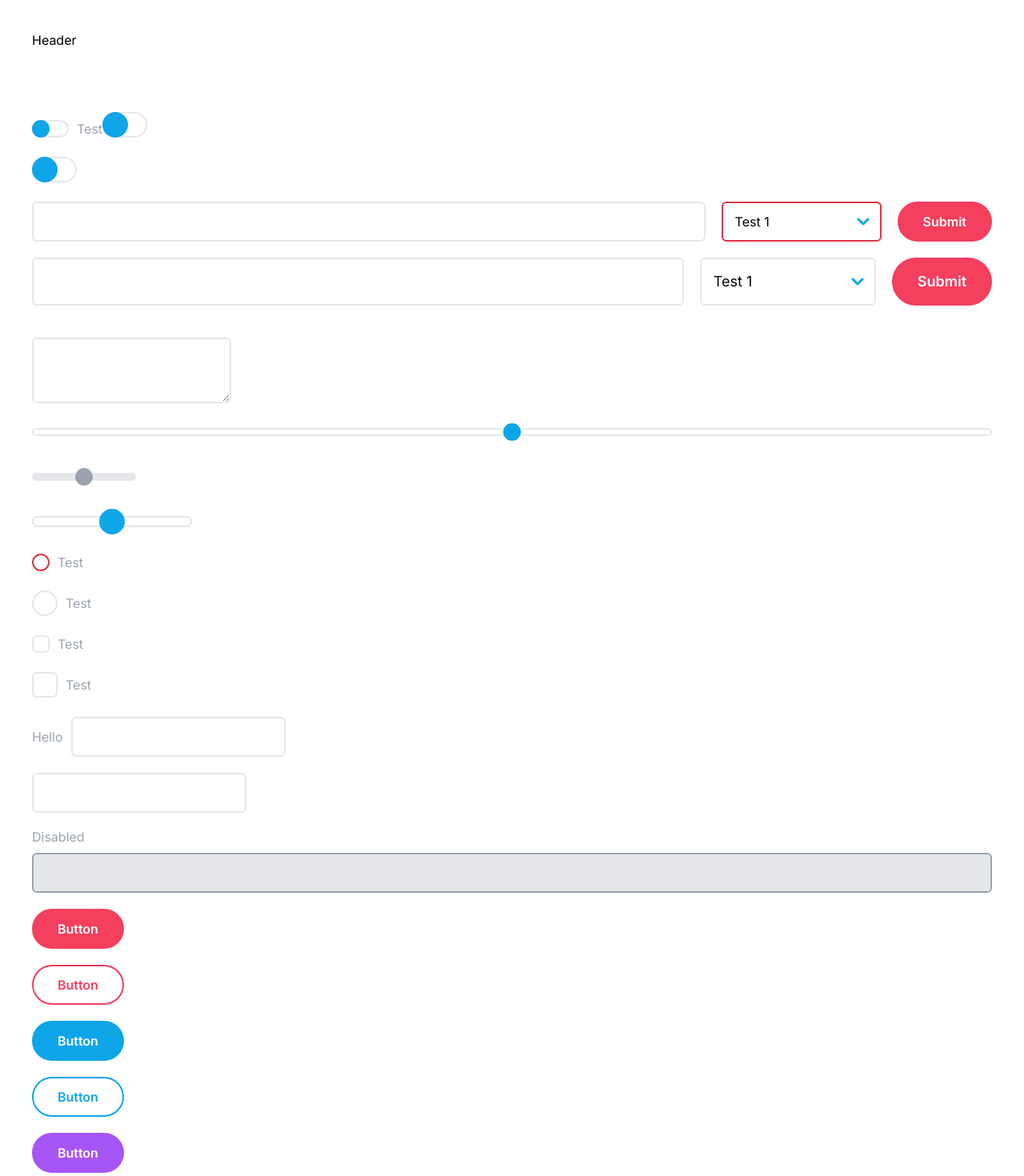
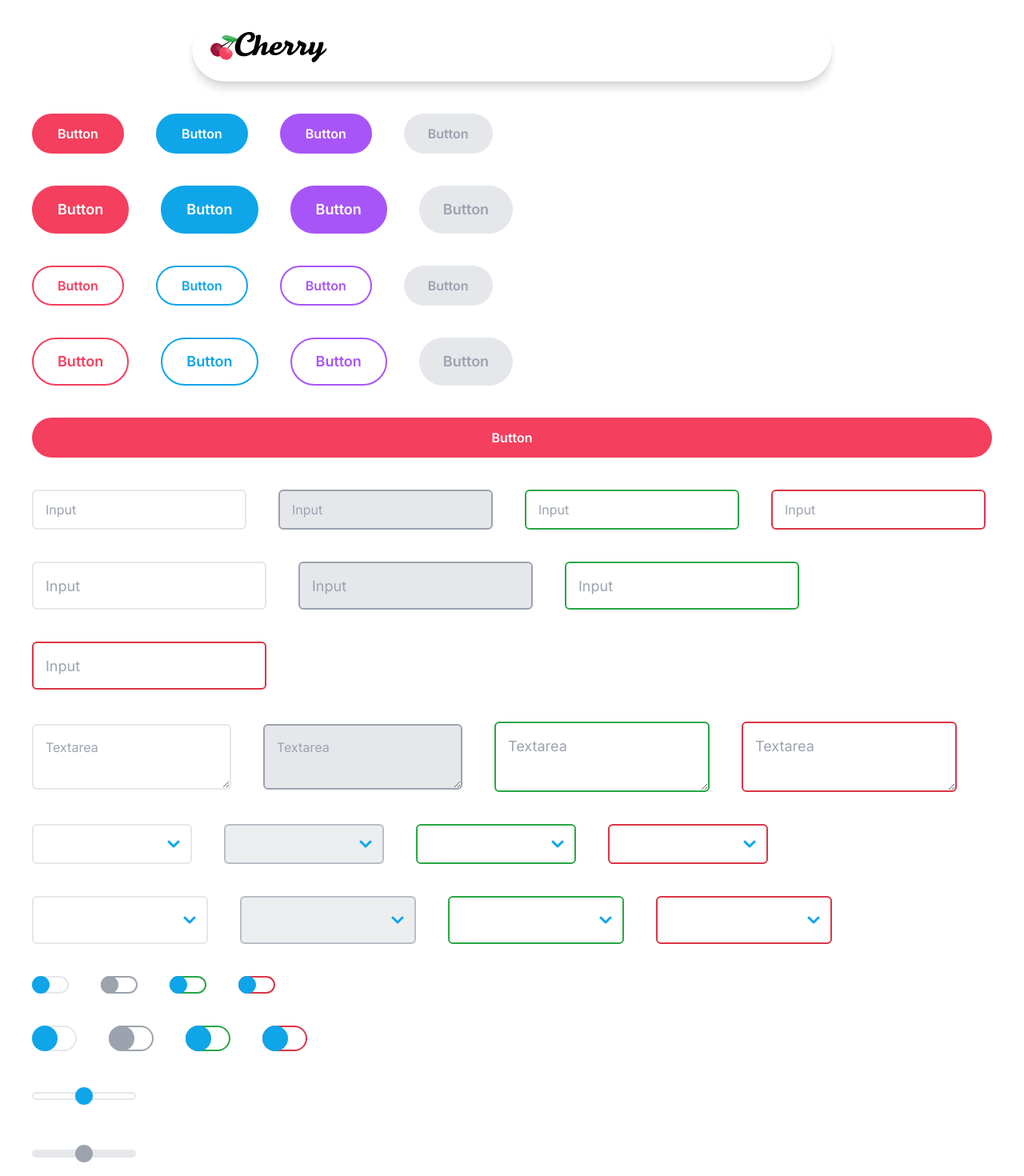
Before and after one commit to cherry-design-system/styled-components, a Next.js app: page / in a window 1280 px wide. Shown: the top 1470 px of the page at 80% size. Built offline with nearby package versions, Linux system fonts and the light colour scheme.

Commit message:
feat: space component

```diff
--- a/src/app/components/cherry/input.tsx
+++ b/src/app/components/cherry/input.tsx
@@ -224,7 +224,7 @@ const StyledRadioCheckboxInput = styled.input<InputProps>`
 function Input({ ...props }: InputProps) {
 	if (props.type === "checkbox" || props.type === "radio") {
 		return (
-			<StyledInputWrapper $fullWidth type={props.type}>
+			<StyledInputWrapper $fullWidth={props.$fullWidth} type={props.type}>
 				<StyledIconWrapper>
 					<StyledRadioCheckboxInput {...props} />
 					{!props.disabled && props.type === "checkbox" ? (
@@ -241,7 +241,7 @@ function Input({ ...props }: InputProps) {
 	}
 
 	return (
-		<StyledInputWrapper $fullWidth type={props.type}>
+		<StyledInputWrapper $fullWidth={props.$fullWidth} type={props.type}>
 			{props.$label && (
 				<StyledLabel htmlFor={props.id}>{props.$label}</StyledLabel>
 			)}
--- a/src/app/components/cherry/space.tsx
+++ b/src/app/components/cherry/space.tsx
@@ -29,121 +29,66 @@ const styles = ($size: number | "none", $horizontal: boolean) =>
 		  `;
 
 const StyledSpace = styled.span<SpaceProps>`
-	${({ $horizontal, $size, $xs, $sm, $md, $lg, $xl, $xxl, $xxxl }) => `
-		${$size && styles($size, $horizontal || false)};
-		${$size === "none" && `display: none;`};
-		${
+	${({ $xs, $horizontal }) =>
 		$xs &&
 		`
 			${mq("xs")} {
-				${$size && styles($xs, $horizontal || false)};
+				${styles($xs, $horizontal || false)};
+				${$xs === "none" && `display: none;`};
 			}
-		`
-		};
-		${
-			$xs === "none" &&
-			`
-			${mq("xs")} {
-				display: none;
-			}
-		`
-		};
-		${
+		`};
+	${({ $sm, $horizontal }) =>
 		$sm &&
 		`
 			${mq("sm")} {
-				${$size && styles($sm, $horizontal || false)};
+				${styles($sm, $horizontal || false)};
+				${$sm === "none" && `display: none;`};
 			}
-		`
-		};
-		${
-			$sm === "none" &&
-			`
-			${mq("sm")} {
-				display: none;
-			}
-		`
-		};
-		${
+		`};
+	${({ $md, $horizontal }) =>
 		$md &&
 		`
 			${mq("md")} {
-				${$size && styles($md, $horizontal || false)};
+				${styles($md, $horizontal || false)};
+				${$md === "none" && `display: none;`};
 			}
-		`
-		};
-		${
-			$md === "none" &&
-			`
-			${mq("md")} {
-				display: none;
-			}
-		`
-		};
-		${
+		`};
+	${({ $lg, $horizontal }) =>
 		$lg &&
 		`
 			${mq("lg")} {
-				${$size && styles($lg, $horizontal || false)};
+				${styles($lg, $horizontal || false)};
+				${$lg === "none" && `display: none;`};
 			}
-		`
-		};
-		${
-			$lg === "none" &&
-			`
-			${mq("lg")} {
-				display: none;
-			}
-		`
-		};
-		${
+		`};
+	${({ $xl, $horizontal }) =>
 		$xl &&
 		`
 			${mq("xl")} {
-				${$size && styles($xl, $horizontal || false)};
+				${styles($xl, $horizontal || false)};
+				${$xl === "none" && `display: none;`};
 			}
-		`
-		};
-		${
-			$xl === "none" &&
-			`
-			${mq("xl")} {
-				display: none;
-			}
-		`
-		};
-		${
+		`};
+	${({ $xxl, $horizontal }) =>
 		$xxl &&
 		`
 			${mq("xxl")} {
-				${$size && styles($xxl, $horizontal || false)};
+				${styles($xxl, $horizontal || false)};
+				${$xxl === "none" && `display: none;`};
 			}
-		`
-		};
-		${
-			$xxl === "none" &&
-			`
-			${mq("xxl")} {
-				display: none;
-			}
-		`
-		};
-		${
+		`};
+	${({ $xxxl, $horizontal }) =>
 		$xxxl &&
 		`
 			${mq("xxxl")} {
-				${$size && styles($xxxl, $horizontal || false)};
+				${styles($xxxl, $horizontal || false)};
+				${$xxxl === "none" && `display: none;`};
 			}
-		`
-		};
-		${
-			$xxxl === "none" &&
-			`
-			${mq("xxxl")} {
-				display: none;
-			}
-		`
-		};
+		`};
+
+	${({ $horizontal, $size }) => `
+		${$size && styles($size, $horizontal || false)};
+		${$size === "none" && `display: none;`};
 	`}
 `;
 
--- a/src/app/components/header.tsx
+++ b/src/app/components/header.tsx
@@ -1,10 +1,44 @@
+"use client";
 import React from "react";
-import { Container } from "./cherry/container";
+import styled from "styled-components";
+import Link from "next/link";
+import Image from "next/image";
+import { Theme, mq } from "@/app/theme";
+import { Container } from "@/app/components/cherry/container";
 
-export default async function Header() {
+const StyledHeader = styled.header<{ theme: Theme }>`
+	background: ${({ theme }) => theme.colors.light};
+	border-radius: 100px;
+	max-width: calc(100% - 40px);
+	margin: auto auto 20px;
+	position: sticky;
+	top: 20px;
+	z-index: 100;
+	box-shadow:
+		0px 10px 10px 0px rgba(0, 0, 0, 0.1),
+		0px 4px 4px 0px rgba(0, 0, 0, 0.05),
+		0px 1px 0px 0px rgba(0, 0, 0, 0.05);
+
+	${mq("lg")} {
+		max-width: 800px;
+	}
+`;
+
+export default function Header() {
 	return (
-		<header>
-			<Container $fluid>Header</Container>
-		</header>
+		<>
+			<StyledHeader>
+				<Container $padding="20px">
+					<Link href="/">
+						<Image
+							src="/logo.svg"
+							alt="Cherry Logo"
+							width={150}
+							height={38}
+						/>
+					</Link>
+				</Container>
+			</StyledHeader>
+		</>
 	);
 }
--- a/src/app/page.tsx
+++ b/src/app/page.tsx
@@ -1,13 +1,13 @@
 import React from "react";
 import type { Metadata } from "next";
 import { Container } from "@/app/components/cherry/container";
+import { Flex } from "@/app/components/cherry/Flex";
 import { Button } from "@/app/components/cherry/button";
 import { Input } from "@/app/components/cherry/input";
-import { RangeSlider } from "@/app/components/cherry/range-slider";
 import { Textarea } from "@/app/components/cherry/textarea";
 import { Select } from "@/app/components/cherry/select";
-import { Flex } from "@/app/components/cherry/Flex";
 import { Toggle } from "@/app/components/cherry/toggle";
+import { RangeSlider } from "@/app/components/cherry/range-slider";
 import { Space } from "@/app/components/cherry/space";
 
 export const metadata: Metadata = {
@@ -19,117 +19,119 @@ export default function Home() {
 	return (
 		<main>
 			<Container>
-				<Toggle id="test-x" name="text-x" $label="Test" type="radio" />
-				<Toggle id="test-y" name="text-x" $size="big" type="radio" />
-				<br />
-				<br />
-				<Toggle id="test-a" name="text-a" $size="big" />
-				<br />
-				<br />
-				<Flex $gap="20px" $wrap="nowrap">
-					<Input $fullWidth />
-					<Select $error>
-						<option value="1">Test 1</option>
-						<option value="2">Test 2</option>
-						<option value="3">Test 3</option>
-					</Select>
-					<Button>Submit</Button>
+				<Flex>
+					<Button>Button</Button>
+					<Button $variant="secondary">Button</Button>
+					<Button $variant="tertiary">Button</Button>
+					<Button disabled>Button</Button>
 				</Flex>
-				<br />
-				<Flex $gap="20px" $wrap="nowrap">
-					<Input $fullWidth $size="big" />
-					<Select $size="big">
-						<option value="1">Test 1</option>
-						<option value="2">Test 2</option>
-						<option value="3">Test 3</option>
-					</Select>
-					<Button $size="big">Submit</Button>
+				<Space $xs={20} $lg={40} />
+				<Flex>
+					<Button $size="big">Button</Button>
+					<Button $variant="secondary" $size="big">
+						Button
+					</Button>
+					<Button $variant="tertiary" $size="big">
+						Button
+					</Button>
+					<Button disabled $size="big">
+						Button
+					</Button>
 				</Flex>
-				<br />
-				<br />
-				<Textarea />
-				<br />
-				<br />
-				<RangeSlider $fullWidth />
-				<br />
-				<br />
-				<RangeSlider disabled />
-				<br />
-				<br />
-				<RangeSlider $size="big" />
-				<br />
-				<br />
-				<Input
-					type="radio"
-					$label="Test"
-					id="radio-1"
-					name="radio"
-					$error
-				/>
-				<br />
-				<br />
-				<Input
-					type="radio"
-					$label="Test"
-					id="radio-2"
-					name="radio"
-					$size="big"
-				/>
-				<br />
-				<br />
-				<Input
-					type="checkbox"
-					$label="Test"
-					id="checkbox-1"
-					name="checkbox-1"
-				/>
-				<br />
-				<br />
-				<Input
-					type="checkbox"
-					$label="Test"
-					id="checkbox-2"
-					name="checkbox-2"
-					$size="big"
-				/>
-				<br />
-				<br />
-				<Input type="text" $label="Hello" />
-				<br />
-				<br />
-				<Input type="text" />
-				<br />
-				<br />
-				<Input type="text" disabled $fullWidth $label="Disabled" />
-				<br />
-				<br />
-				<Button>Button</Button>
-				<br />
-				<br />
+				<Space $xs={20} $lg={40} />
+				<Flex>
 					<Button $outline>Button</Button>
-				<br />
-				<br />
-				<Button $variant="secondary">Button</Button>
-				<br />
-				<br />
 					<Button $variant="secondary" $outline>
 						Button
 					</Button>
-				<br />
-				<br />
-				<Button $variant="tertiary">Button</Button>
-				<br />
-				<br />
 					<Button $variant="tertiary" $outline>
 						Button
 					</Button>
-				<br />
-				<br />
-				<Button $variant="tertiary" $outline disabled>
+					<Button disabled>Button</Button>
+				</Flex>
+				<Space $xs={20} $lg={40} />
+				<Flex>
+					<Button $outline $size="big">
 						Button
 					</Button>
-				<br />
-				<br />
+					<Button $variant="secondary" $outline $size="big">
+						Button
+					</Button>
+					<Button $variant="tertiary" $outline $size="big">
+						Button
+					</Button>
+					<Button disabled $size="big">
+						Button
+					</Button>
+				</Flex>
+				<Space $xs={20} $lg={40} />
+				<Flex>
+					<Button $fullWidth>Button</Button>
+				</Flex>
+				<Space $xs={20} $lg={40} />
+				<Flex>
+					<Input placeholder="Input" />
+					<Input placeholder="Input" disabled />
+					<Input placeholder="Input" $success />
+					<Input placeholder="Input" $error />
+				</Flex>
+				<Space $xs={20} $lg={40} />
+				<Flex>
+					<Input placeholder="Input" $size="big" />
+					<Input placeholder="Input" disabled $size="big" />
+					<Input placeholder="Input" $size="big" $success />
+					<Input placeholder="Input" $size="big" $error />
+				</Flex>
+				<Space $xs={20} $lg={40} />
+				<Flex>
+					<Textarea placeholder="Textarea" />
+					<Textarea placeholder="Textarea" disabled />
+					<Textarea placeholder="Textarea" $size="big" $success />
+					<Textarea placeholder="Textarea" $size="big" $error />
+				</Flex>
+				<Space $xs={20} $lg={40} />
+				<Flex>
+					<Select placeholder="Input" />
+					<Select placeholder="Input" disabled />
+					<Select placeholder="Input" $success />
+					<Select placeholder="Input" $error />
+				</Flex>
+				<Space $xs={20} $lg={40} />
+				<Flex>
+					<Select placeholder="Input" $size="big" />
+					<Select placeholder="Input" disabled $size="big" />
+					<Select placeholder="Input" $size="big" $success />
+					<Select placeholder="Input" $size="big" $error />
+				</Flex>
+				<Space $xs={20} $lg={40} />
+				<Flex>
+					<Toggle placeholder="Input" />
+					<Toggle placeholder="Input" disabled />
+					<Toggle placeholder="Input" $success />
+					<Toggle placeholder="Input" $error />
+				</Flex>
+				<Space $xs={20} $lg={40} />
+				<Flex>
+					<Toggle placeholder="Input" $size="big" />
+					<Toggle placeholder="Input" disabled $size="big" />
+					<Toggle placeholder="Input" $success $size="big" />
+					<Toggle placeholder="Input" $error $size="big" />
+				</Flex>
+				<Space $xs={20} $lg={40} />
+				<Flex>
+					<RangeSlider placeholder="Input" />
+					<RangeSlider placeholder="Input" disabled />
+					<RangeSlider placeholder="Input" $success />
+					<RangeSlider placeholder="Input" $error />
+				</Flex>
+				<Space $xs={20} $lg={40} />
+				<Flex>
+					<RangeSlider placeholder="Input" $size="big" />
+					<RangeSlider placeholder="Input" disabled $size="big" />
+					<RangeSlider placeholder="Input" $success $size="big" />
+					<RangeSlider placeholder="Input" $error $size="big" />
+				</Flex>
+				<Space $xs={20} $lg={40} />
 			</Container>
 		</main>
 	);
--- a/src/app/theme.ts
+++ b/src/app/theme.ts
@@ -1,13 +1,3 @@
-export interface Breakpoints<TNumber = number> {
-	xs: TNumber;
-	sm: TNumber;
-	md: TNumber;
-	lg: TNumber;
-	xl: TNumber;
-	xxl: TNumber;
-	xxxl: TNumber;
-}
-
 export const breakpoints: Breakpoints = {
 	xs: 0,
 	sm: 576,
@@ -22,17 +12,129 @@ export function mq(minWidth: keyof Breakpoints) {
 	return `@media screen and (min-width: ${breakpoints[minWidth]}px)`;
 }
 
+export const spacing: Spacing = {
+	maxWidth: { xs: "1280px", xxxl: "1440px" },
+	padding: { xs: "20px", lg: "40px" },
+	gridGap: { xs: "20px", lg: "40px" },
+};
+
+export const colors: Colors = {
+	primaryLight: "#fda4af",
+	primary: "#f43f5e",
+	primaryDark: "#9f1239",
+
+	secondaryLight: "#7dd3fc",
+	secondary: "#0ea5e9",
+	secondaryDark: "#075985",
+
+	tertiaryLight: "#d8b4fe",
+	tertiary: "#a855f7",
+	tertiaryDark: "#6b21a8",
+
+	dark: "#000000",
+	light: "#ffffff",
+
+	grayLight: "#e5e7eb",
+	gray: "#9ca3af",
+	grayDark: "#4b5563",
+
+	success: "#28a745",
+	error: "#dc3545",
+	warning: "#ffc107",
+	info: "#17a2b8",
+};
+
+export const fonts: Fonts = {
+	text: "Inter",
+	head: "Inter",
+	special: "Inter",
+	mono: "monospace",
+};
+
+export const fontSizes: FontSizes = {
+	hero1: { xs: "52px", lg: "62px" },
+	hero2: { xs: "42px", lg: "52px" },
+	hero3: { xs: "32px", lg: "42px" },
+
+	h1: { xs: "30px", lg: "40px" },
+	h2: { xs: "22px", lg: "32px" },
+	h3: { xs: "18px", lg: "28px" },
+	h4: { xs: "16px", lg: "24px" },
+	h5: { xs: "14px", lg: "20px" },
+	h6: { xs: "12px", lg: "18px" },
+
+	eyebrow: { xs: "16px", lg: "18px" },
+	subtitle: { xs: "18px", lg: "20px" },
+	lead: { xs: "16px", lg: "18px" },
+
+	button: { xs: "16px", lg: "16px" },
+	buttonBig: { xs: "18px", lg: "18px" },
+
+	input: { xs: "16px", lg: "16px" },
+	inputBig: { xs: "18px", lg: "18px" },
+
+	text: { xs: "14px", lg: "16px" },
+	strong: { xs: "14px", lg: "16px" },
+	small: { xs: "12px", lg: "14px" },
+
+	blockquote: { xs: "14px", lg: "18px" },
+	code: { xs: "14px", lg: "18px" },
+};
+
+export const lineHeights: LineHeights = {
+	hero1: { xs: "1.15", lg: "1.15" },
+	hero2: { xs: "1.15", lg: "1.15" },
+	hero3: { xs: "1.15", lg: "1.15" },
+
+	h1: { xs: "1.20", lg: "1.20" },
+	h2: { xs: "1.20", lg: "1.20" },
+	h3: { xs: "1.20", lg: "1.20" },
+	h4: { xs: "1.30", lg: "1.30" },
+	h5: { xs: "1.40", lg: "1.40" },
+	h6: { xs: "1.40", lg: "1.40" },
+
+	eyebrow: { xs: "1.35", lg: "1.35" },
+	subtitle: { xs: "1.35", lg: "1.35" },
+	lead: { xs: "1.35", lg: "1.35" },
+
+	button: { xs: "1", lg: "1" },
+	buttonBig: { xs: "1", lg: "1" },
+
+	input: { xs: "1", lg: "1" },
+	inputBig: { xs: "1", lg: "1" },
+
+	text: { xs: "1.50", lg: "1.50" },
+	strong: { xs: "1.50", lg: "1.50" },
+	small: { xs: "1.30", lg: "1.30" },
+
+	blockquote: { xs: "1.50", lg: "1.50" },
+	code: { xs: "1.50", lg: "1.50" },
+};
+
+export const theme: Theme = {
+	breakpoints,
+	spacing,
+	colors,
+	fonts,
+	fontSizes,
+	lineHeights,
+};
+
+export interface Breakpoints<TNumber = number> {
+	xs: TNumber;
+	sm: TNumber;
+	md: TNumber;
+	lg: TNumber;
+	xl: TNumber;
+	xxl: TNumber;
+	xxxl: TNumber;
+}
+
 export interface Spacing<TString = string> {
 	maxWidth: { xs: TString; xxxl: TString };
 	padding: { xs: TString; lg: TString };
 	gridGap: { xs: TString; lg: TString };
 }
-
-export const spacing: Spacing = {
-	maxWidth: { xs: "1280px", xxxl: "1440px" },
-	padding: { xs: "20px", lg: "40px" },
-	gridGap: { xs: "20px", lg: "40px" },
-};
 
 export interface Colors<TString = string> {
 	primaryLight: TString;
@@ -60,45 +162,12 @@ export interface Colors<TString = string> {
 	info: TString;
 }
 
-export const colors: Colors = {
-	primaryLight: "#fda4af",
-	primary: "#f43f5e",
-	primaryDark: "#9f1239",
-
-	secondaryLight: "#7dd3fc",
-	secondary: "#0ea5e9",
-	secondaryDark: "#075985",
-
-	tertiaryLight: "#d8b4fe",
-	tertiary: "#a855f7",
-	tertiaryDark: "#6b21a8",
-
-	dark: "#000000",
-	light: "#ffffff",
-
-	grayLight: "#e5e7eb",
-	gray: "#9ca3af",
-	grayDark: "#4b5563",
-
-	success: "#28a745",
-	error: "#dc3545",
-	warning: "#ffc107",
-	info: "#17a2b8",
-};
-
 export interface Fonts<TString = string> {
 	text: TString;
 	head: TString;
 	special: TString;
 	mono: TString;
 }
-
-export const fonts: Fonts = {
-	text: "Inter",
-	head: "Inter",
-	special: "Inter",
-	mono: "monospace",
-};
 
 export interface FontSizes<TString = string> {
 	hero1: { xs: TString; lg: TString };
@@ -130,36 +199,6 @@ export interface FontSizes<TString = string> {
 	code: { xs: TString; lg: TString };
 }
 
-export const fontSizes: FontSizes = {
-	hero1: { xs: "52px", lg: "62px" },
-	hero2: { xs: "42px", lg: "52px" },
-	hero3: { xs: "32px", lg: "42px" },
-
-	h1: { xs: "30px", lg: "40px" },
-	h2: { xs: "22px", lg: "32px" },
-	h3: { xs: "18px", lg: "28px" },
-	h4: { xs: "16px", lg: "24px" },
-	h5: { xs: "14px", lg: "20px" },
-	h6: { xs: "12px", lg: "18px" },
-
-	eyebrow: { xs: "16px", lg: "18px" },
-	subtitle: { xs: "18px", lg: "20px" },
-	lead: { xs: "16px", lg: "18px" },
-
-	button: { xs: "16px", lg: "16px" },
-	buttonBig: { xs: "18px", lg: "18px" },
-
-	input: { xs: "16px", lg: "16px" },
-	inputBig: { xs: "18px", lg: "18px" },
-
-	text: { xs: "14px", lg: "16px" },
-	strong: { xs: "14px", lg: "16px" },
-	small: { xs: "12px", lg: "14px" },
-
-	blockquote: { xs: "14px", lg: "18px" },
-	code: { xs: "14px", lg: "18px" },
-};
-
 export interface LineHeights<TString = string> {
 	hero1: { xs: TString; lg: TString };
 	hero2: { xs: TString; lg: TString };
@@ -190,36 +229,6 @@ export interface LineHeights<TString = string> {
 	code: { xs: TString; lg: TString };
 }
 
-export const lineHeights: LineHeights = {
-	hero1: { xs: "1.15", lg: "1.15" },
-	hero2: { xs: "1.15", lg: "1.15" },
-	hero3: { xs: "1.15", lg: "1.15" },
-
-	h1: { xs: "1.20", lg: "1.20" },
-	h2: { xs: "1.20", lg: "1.20" },
-	h3: { xs: "1.20", lg: "1.20" },
-	h4: { xs: "1.30", lg: "1.30" },
-	h5: { xs: "1.40", lg: "1.40" },
-	h6: { xs: "1.40", lg: "1.40" },
-
-	eyebrow: { xs: "1.35", lg: "1.35" },
-	subtitle: { xs: "1.35", lg: "1.35" },
-	lead: { xs: "1.35", lg: "1.35" },
-
-	button: { xs: "1", lg: "1" },
-	buttonBig: { xs: "1", lg: "1" },
-
-	input: { xs: "1", lg: "1" },
-	inputBig: { xs: "1", lg: "1" },
-
-	text: { xs: "1.50", lg: "1.50" },
-	strong: { xs: "1.50", lg: "1.50" },
-	small: { xs: "1.30", lg: "1.30" },
-
-	blockquote: { xs: "1.50", lg: "1.50" },
-	code: { xs: "1.50", lg: "1.50" },
-};
-
 export interface Theme {
 	breakpoints: Breakpoints;
 	spacing: Spacing;
@@ -228,12 +237,3 @@ export interface Theme {
 	fontSizes: FontSizes;
 	lineHeights: LineHeights;
 }
-
-export const theme: Theme = {
-	breakpoints,
-	spacing,
-	colors,
-	fonts,
-	fontSizes,
-	lineHeights,
-};
```
Also changed, not shown: public/logo.svg (added). Lines whose indentation alone changed are shown as unchanged.
